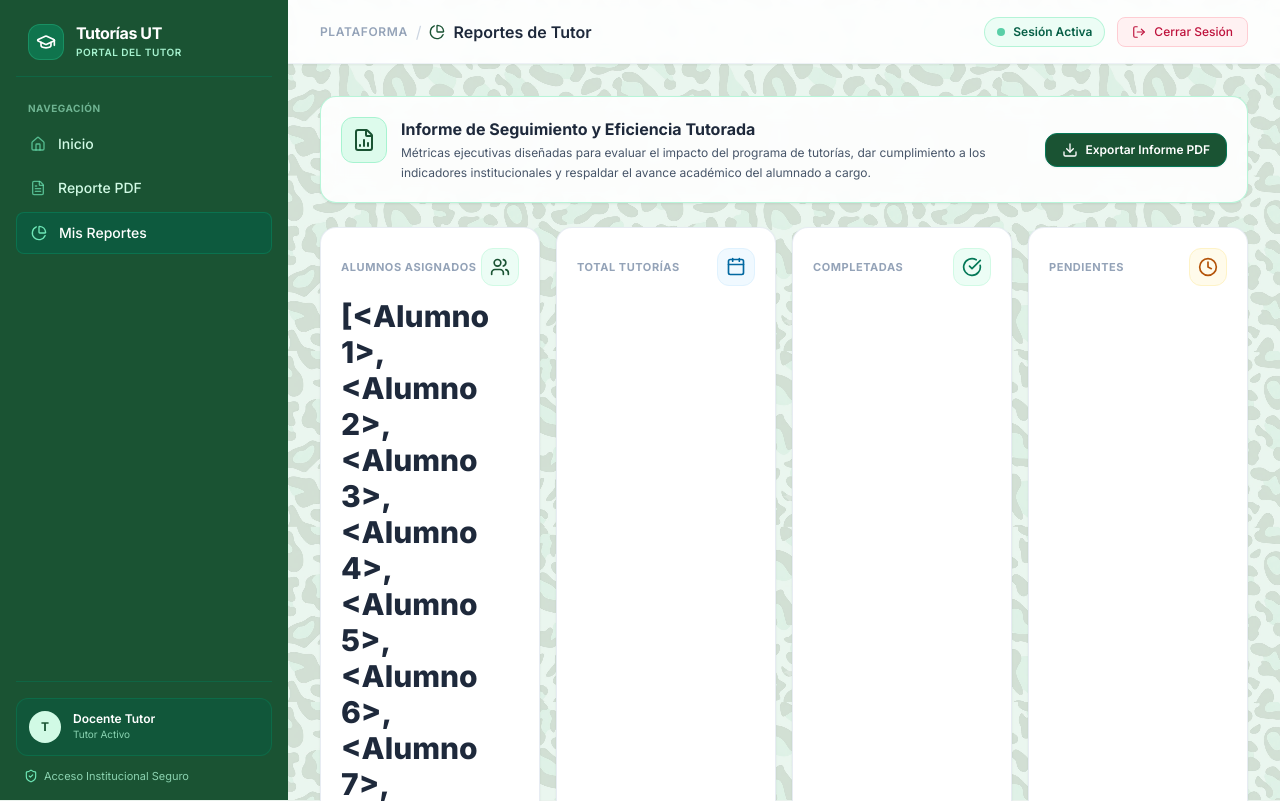
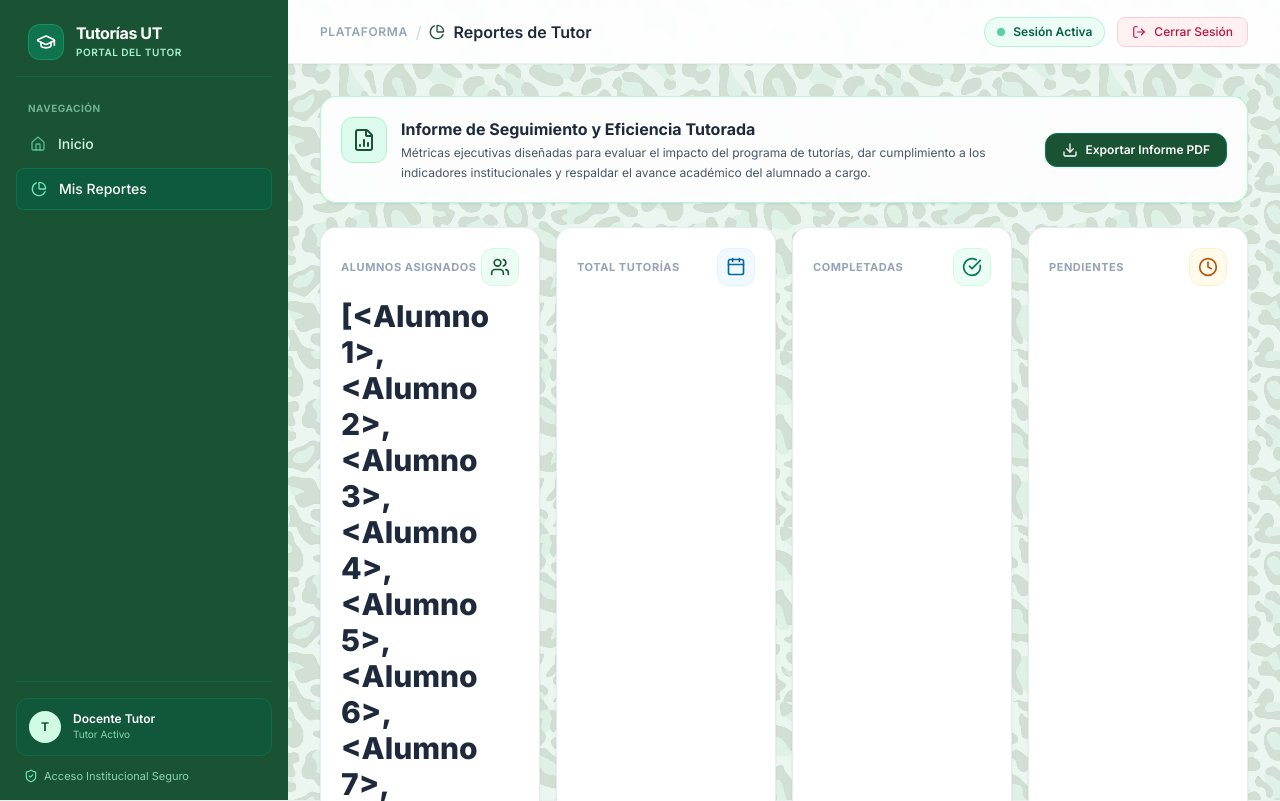
Before and after one commit to Ing-Segundo/sistema_tutorias, a Flask app: template templates/reportes_tutor.html in a window 1280 px wide. Shown: the top 801 px of the page. Run offline with Flask 3, Linux system fonts and the light colour scheme; the template is opened without the code that fills it: values that come from a table or form of the project are taken from there, others are empty; data comes from the database, SQL or seed files in the repository; some libraries are stand-ins or nearby versions.

Commit message:
Update reportes_tutor.html

```diff
--- a/templates/reportes_tutor.html
+++ b/templates/reportes_tutor.html
@@ -469,11 +469,6 @@
                         <span>Inicio</span>
                     </a>
 
-                    <a href="{% if url_for is defined %}{{ url_for('reporte_tutor_pdf') }}{% else %}#{% endif %}" class="relative flex items-center gap-3 px-3.5 py-2.5 rounded-lg text-sm font-medium text-emerald-100 hover:bg-emerald-800/40 hover:text-white transition-all group">
-                        <i data-lucide="file-text" class="w-4 h-4 text-emerald-300/70 group-hover:text-emerald-200 transition-colors"></i>
-                        <span>Reporte PDF</span>
-                    </a>
-
                     <a href="{% if url_for is defined %}{{ url_for('reportes_tutor') }}{% else %}#{% endif %}" class="relative flex items-center gap-3 px-3.5 py-2.5 rounded-lg text-sm font-medium transition-all group bg-emerald-800/60 text-white border border-emerald-600/40">
                         <i data-lucide="pie-chart" class="w-4 h-4 text-emerald-300"></i>
                         <span>Mis Reportes</span>
```
